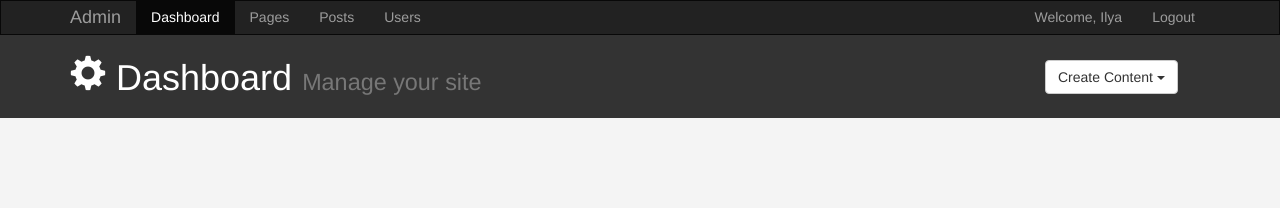
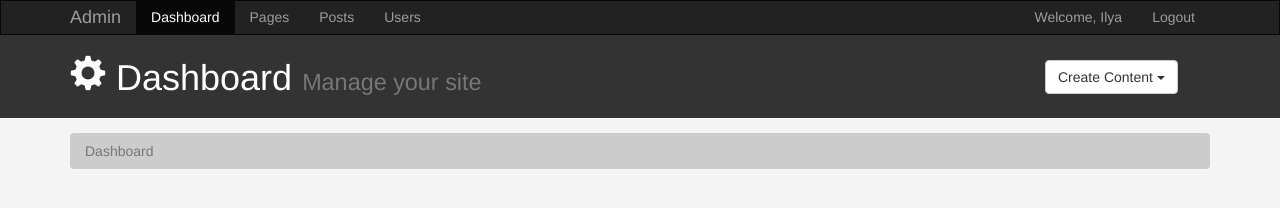
Before and after one commit to IlyaKrapivnoy/bootstrap_3_admin_dashbord, a plain HTML site: page index.html in a window 1280 px wide. Drawn offline with nearby package versions, Linux system fonts and the light colour scheme.

Commit message:
breadcrumbs

```diff
--- a/css/style.css
+++ b/css/style.css
@@ -28,3 +28,13 @@ body {
 #header .create {
     padding-top: 25px;
 }
+
+/* Breadcrumb */
+.breadcrumb {
+    background: #ccc;
+    color: #333;
+}
+
+.breadcrumb a {
+    color: #333;
+}
--- a/index.html
+++ b/index.html
@@ -66,6 +66,15 @@
         </div>
     </header>
 
+    <section id="breadcrumb">
+        <div class="container">
+            <ol class="breadcrumb">
+                <li class="active">Dashboard</li>
+
+            </ol>
+        </div>
+    </section>
+
 
     <!-- Bootstrap core JavaScript
     ================================================== -->
```
